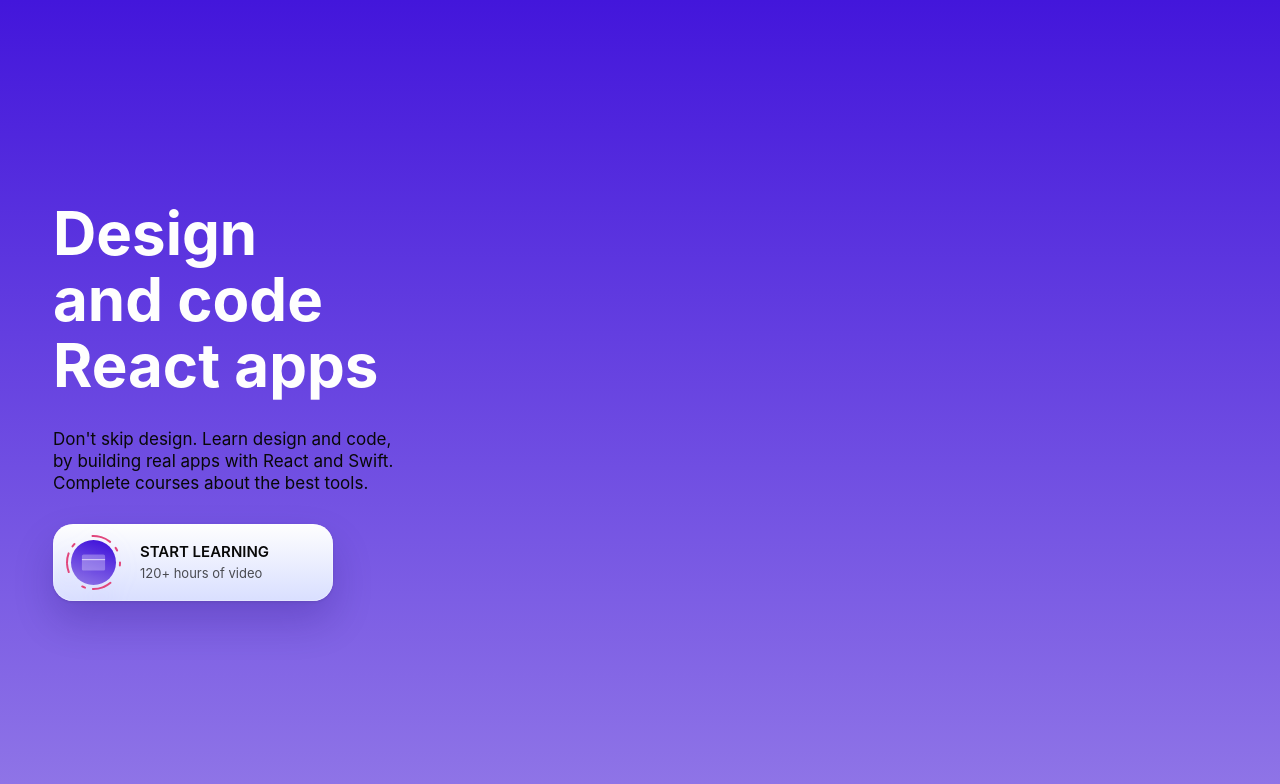
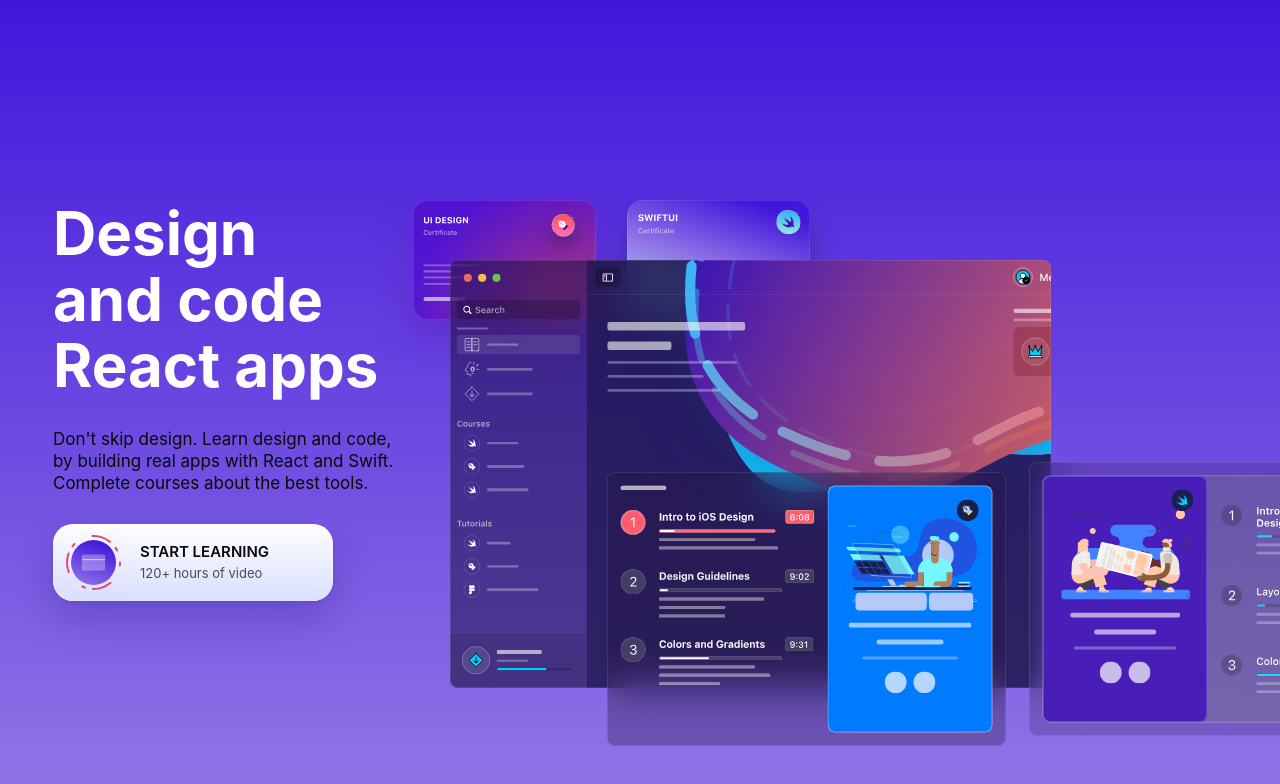
Before and after one commit to algoritmau/designcodeweb, a Gatsby site: page / in a window 1280 px wide. Built offline with nearby package versions, Linux system fonts and the light colour scheme; Gatsby itself is replaced by a stand-in of ours.

Commit message:
add hero illustration

```diff
--- /dev/null
+++ b/src/components/animations/MockupAnimation.js
@@ -0,0 +1,94 @@
+import React from 'react'
+import styled from 'styled-components'
+
+export default function MockupAnimation() {
+  return (
+    <Wrapper>
+      <div className="mockup1" />
+      <div className="mockup2" />
+      <div className="mockup3" />
+      <div className="mockup4" />
+      <div className="mockup5" />
+    </Wrapper>
+  )
+}
+
+const Wrapper = styled.div`
+  position: relative;
+
+  .mockup1,
+  .mockup2,
+  .mockup3,
+  .mockup4,
+  .mockup5 {
+    position: absolute;
+    backdrop-filter: blur(var(--backdrop-blur));
+    border-radius: 16px;
+  }
+
+  .mockup1 {
+    top: 0;
+    left: 0;
+    width: 183px;
+    height: 120px;
+
+    background: url('/images/animations/mockup1.svg'),
+      radial-gradient(
+        218.5% 281.1% at 100% 100%,
+        rgb(253 63 51 / 0.6) 0%,
+        rgb(76 0 200 / 0.6) 45.83%,
+        rgb(76 0 200 / 0.6) 100%
+      );
+    box-shadow: 0px 16.4px 32.8px rgb(99 30 187 / 0.5),
+      inset 0px 0px 0px 0.5px rgb(255 255 255 / 0.2);
+  }
+
+  .mockup2 {
+    top: 0;
+    left: 214px;
+    width: 183px;
+    height: 120px;
+
+    background: url('/images/animations/mockup2.svg'),
+      linear-gradient(198.85deg, #4316db 12.72%, #9076e7 54.49%, #a2eeff 100%);
+    box-shadow: 0px 18.2px 16.4px rgb(8 8 8 / 0.1),
+      0px 16.4px 32.8px rgb(8 8 8 / 0.16),
+      inset 0px 0px 0px 0.5px rgb(255 255 255 / 0.2);
+  }
+
+  .mockup3 {
+    top: 60px;
+    left: 37px;
+    width: 601px;
+    height: 428px;
+
+    background: url('/images/animations/mockup3.svg'), rgb(23 12 61 / 0.5);
+    box-shadow: inset 0px 0px 0px 0.5px rgb(255 255 255 / 0.2);
+
+    border-radius: 8px;
+  }
+
+  .mockup4 {
+    top: 272px;
+    left: 194px;
+    width: 399px;
+    height: 274px;
+
+    background: url('/images/animations/mockup4.svg'), rgb(39 20 62 / 0.3);
+    box-shadow: var(--inset-white-box-shadow);
+
+    border-radius: 8px;
+  }
+
+  .mockup5 {
+    top: 262px;
+    left: 616px;
+    width: 412px;
+    height: 274px;
+
+    background: url('/images/animations/mockup5.svg'), rgb(39 20 62 / 0.2);
+    box-shadow: var(--inset-white-box-shadow);
+
+    border-radius: 8px;
+  }
+`
--- a/src/components/sections/HeroSection.js
+++ b/src/components/sections/HeroSection.js
@@ -5,6 +5,7 @@
 import { themes } from '@styles/ColorStyles'
 
 import PurchaseButton from '@components/buttons/PurchaseButton'
+import MockupAnimation from '@components/animations/mockupAnimation'
 
 export default function HeroSection() {
   return (
@@ -25,6 +26,7 @@
             subtitle="120+ hours of video"
           />
         </TextWrapper>
+        <MockupAnimation />
       </ContentWrapper>
     </Wrapper>
   )
@@ -32,12 +34,16 @@
 
 const Wrapper = styled.section`
   background: linear-gradient(180deg, #4316db 0%, #9076e7 100%);
+  overflow: hidden;
 `
 
 const ContentWrapper = styled.div`
   max-width: 1234px;
   margin: 0 auto;
   padding: 200px 30px;
+
+  display: grid;
+  grid-template-columns: auto 1fr;
 `
 
 const TextWrapper = styled.div`
--- a/src/styles/GlobalStyles.js
+++ b/src/styles/GlobalStyles.js
@@ -3,6 +3,11 @@
 import { themes } from '@styles/ColorStyles'
 
 export const GlobalStyles = createGlobalStyle`
+  :root {
+    --backdrop-blur: 20px;
+    --inset-white-box-shadow: inset 0px 0px 0px 0.5px rgb(255 255 255 / 0.2);
+  }
+
   html, body, div, span, applet, object, iframe, h1, h2, h3, h4, h5, h6, p, blockquote, pre, a, abbr, acronym, address, big, cite, code, del, dfn, em, img, ins, kbd, q, s, samp, small, strike, strong, sub, sup, tt, var, b, u, i, center, dl, dt, dd, ol, ul, li, fieldset, form, label, legend, table, caption, tbody, tfoot, thead, tr, th, td, article, aside, canvas, details, embed, figure, figcaption, footer, header, hgroup, menu, nav, output, ruby, section, summary, time, mark, audio, video {
     margin: 0;
     padding: 0;
```
